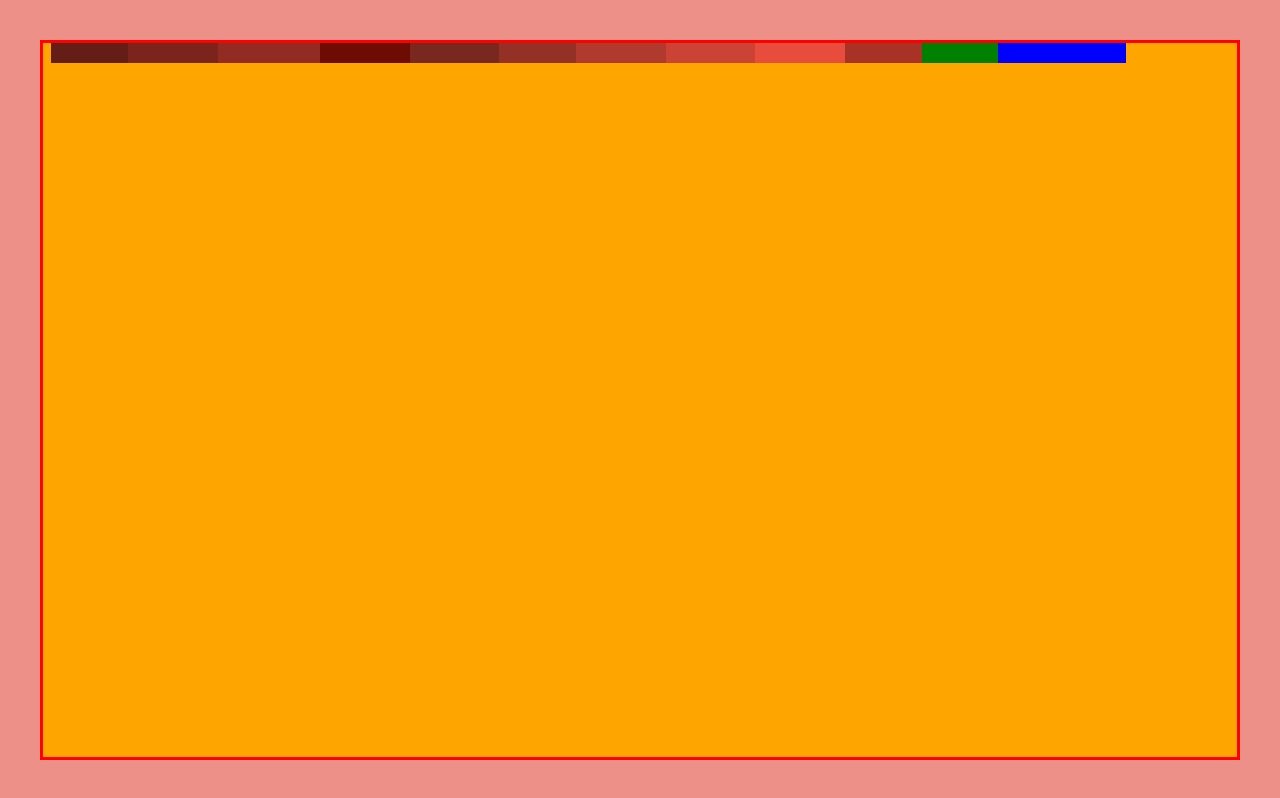
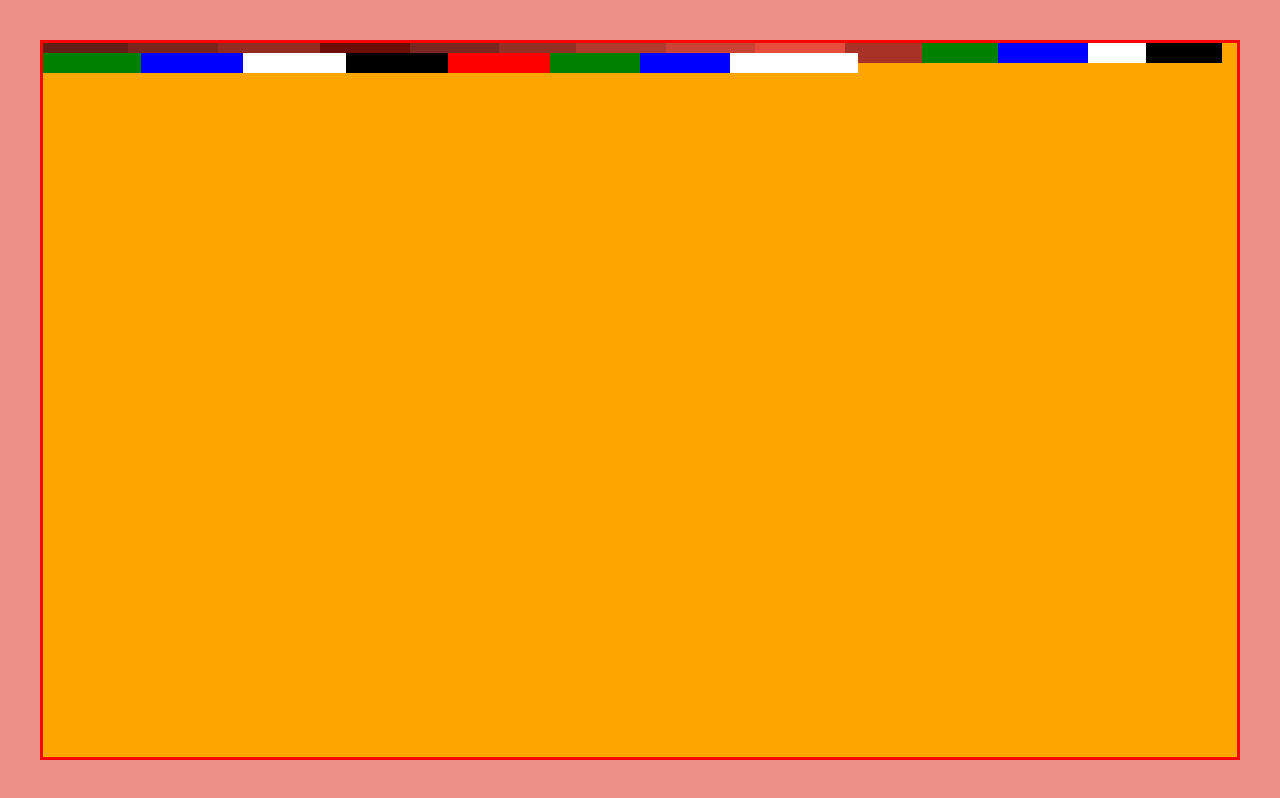
Before and after one commit to besselii/AFS---Sky, a plain HTML site: page index.html in a window 1280 px wide. Drawn offline with Linux system fonts and the light colour scheme.

Commit message:
more sky

```diff
--- a/index.html
+++ b/index.html
@@ -21,7 +21,6 @@
     width: 10%;
     height: 20px;
     position: absolute;
-    left: 3.95%;
     }
 
   .square2{background-color: #7B241C;
@@ -101,10 +100,81 @@
     left: 78%;
     }
 
-  .square13{
+  .square13{background-color: white;
+    width: 10%;
+    height: 20px;
+    position: absolute;
+    left: 85%;
+    }
 
-  }
+  .square14{background-color: black;
+    width: 6%;
+    height: 20px;
+    position: absolute;
+    right: 4.5%;
+    }
 
+  .square15{background-color: green;
+    width: 10%;
+    height: 20px;
+    position: absolute;
+    bottom: 90.9%;
+    }
+
+  .square16{background-color: blue;
+    width: 10%;
+    height: 20px;
+    position: absolute;
+    left: 11%;
+    bottom: 90.9%;
+    }
+  .square17{background-color: white;
+    width: 10%;
+    height: 20px;
+    position: absolute;
+    left: 19%;
+    bottom: 90.9%;
+    }
+
+  .square18{background-color: black;
+    width: 10%;
+    height: 20px;
+    position: absolute;
+    left: 27%;
+    bottom: 90.9%;
+    }
+
+  .square19{background-color: red;
+    width: 10%;
+    height: 20px;
+    position: absolute;
+    left: 35%;
+    bottom: 90.9%;
+    }
+
+  .square20{background-color: green;
+    width: 10%;
+    height: 20px;
+    position: absolute;
+    left: 43%;
+    bottom: 90.9%;
+    }
+
+  .square21{background-color: blue;
+    width: 10%;
+    height: 20px;
+    position: absolute;
+    left: 50%;
+    bottom: 90.9%;
+    }
+
+  .square22{background-color: white;
+    width: 10%;
+    height: 20px;
+    position: absolute;
+    left: 57%;
+    bottom: 90.9%;
+    }
 
 </style>
 <div class="frame">
@@ -120,4 +190,14 @@
   <div class="square10"></div>
   <div class="square11"></div>
   <div class="square12"></div>
+  <div class="square13"></div>
+  <div class="square14"></div>
+  <div class="square15"></div>
+  <div class="square16"></div>
+  <div class="square17"></div>
+  <div class="square18"></div>
+  <div class="square19"></div>
+  <div class="square20"></div>
+  <div class="square21"></div>
+  <div class="square22"></div>
 </div>
```
